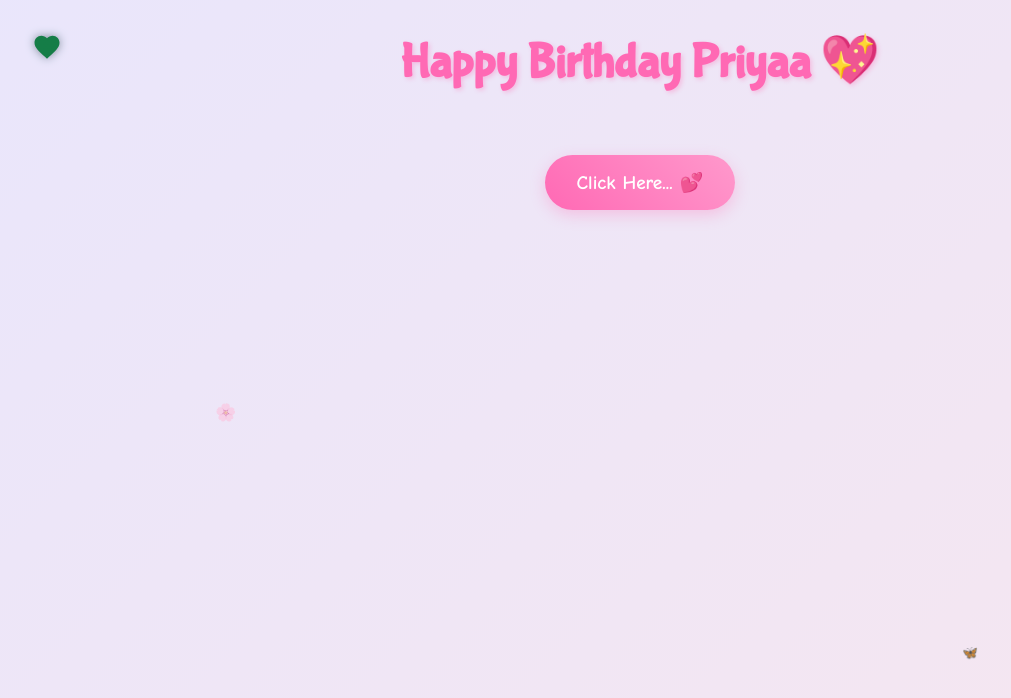
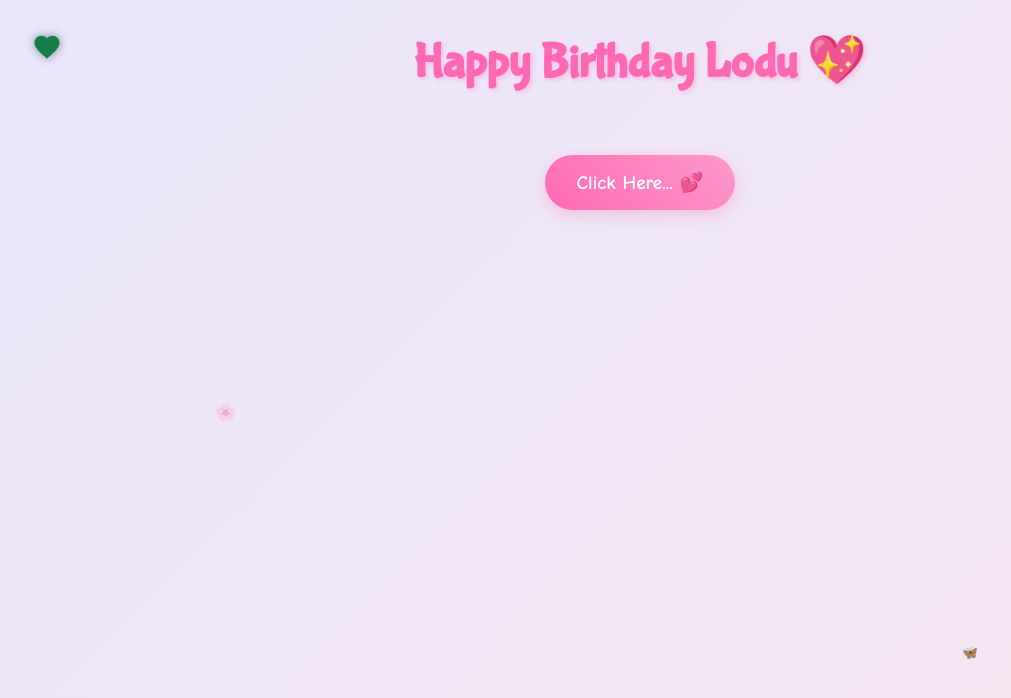
Before and after one commit to Rounak0078/Birthday, a plain HTML site: page cause.html in a window 1280 px wide. Shown: the whole page, without its empty margins (0-1011 px from the left). Drawn offline with nearby package versions, Linux system fonts and the light colour scheme.

Commit message:
cause.html

```diff
--- a/cause.html
+++ b/cause.html
@@ -18,7 +18,7 @@
     </div>
 
     <div class="container">
-        <h1>Happy Birthday Priyaa 💖</h1>
+        <h1>Happy Birthday Lodu 💖</h1>
 
         <div id="reasons-container"></div>
 
```
